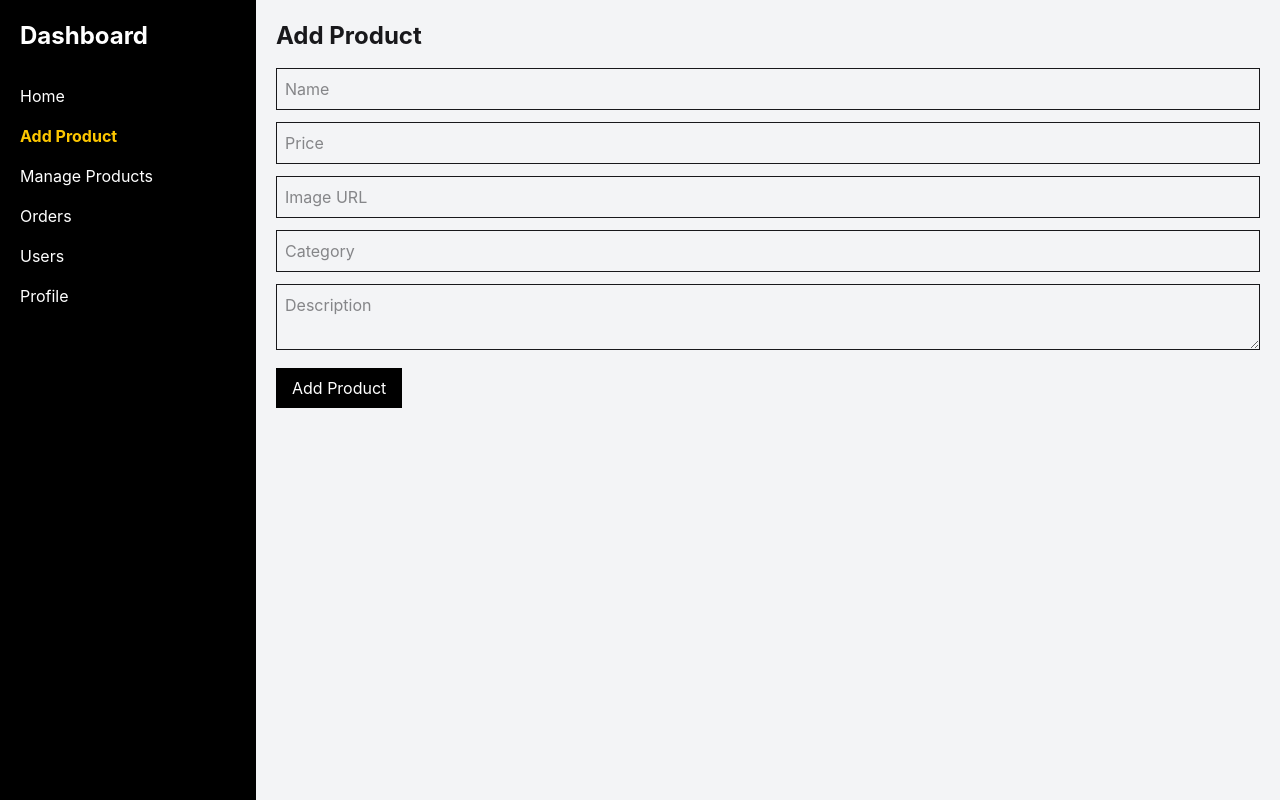
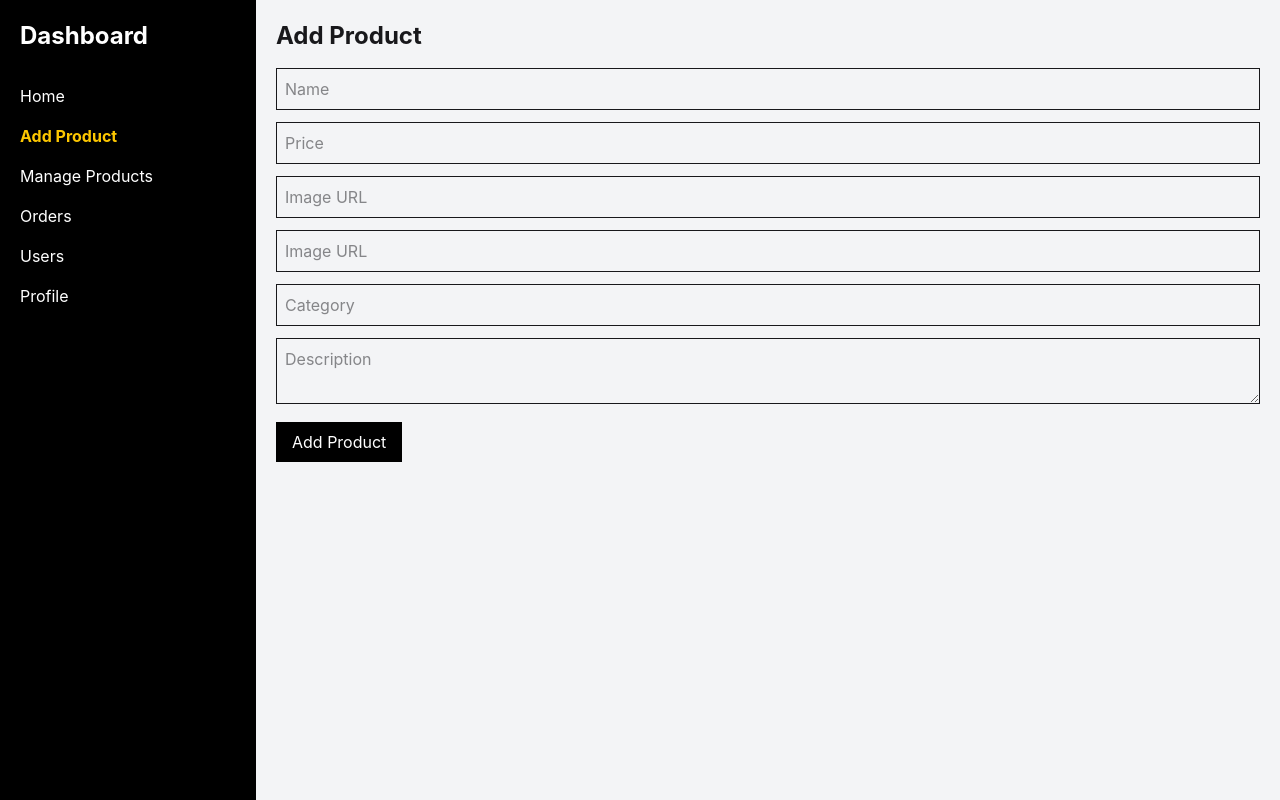
Before and after one commit to Labib-Talukdar/Dashboard-Client, a React (Vite) app: page /dashboard/add-product in a window 1280 px wide. Built offline with nearby package versions, Linux system fonts and the light colour scheme.

Commit message:
add niput

```diff
--- a/src/pages/Home/Deshboard/AddProduct.jsx
+++ b/src/pages/Home/Deshboard/AddProduct.jsx
@@ -46,6 +46,7 @@ const AddProduct = () => {
         <input name="price" value={formData.price} onChange={handleChange} placeholder="Price" className="border p-2 w-full" />
 
         <input name="image" value={formData.image} onChange={handleChange} placeholder="Image URL" className="border p-2 w-full" />
+        <input name="size" value={formData.image} onChange={handleChange} placeholder="Image URL" className="border p-2 w-full" />
 
         <input name="category" value={formData.category} onChange={handleChange} placeholder="Category" className="border p-2 w-full" />
 
```
